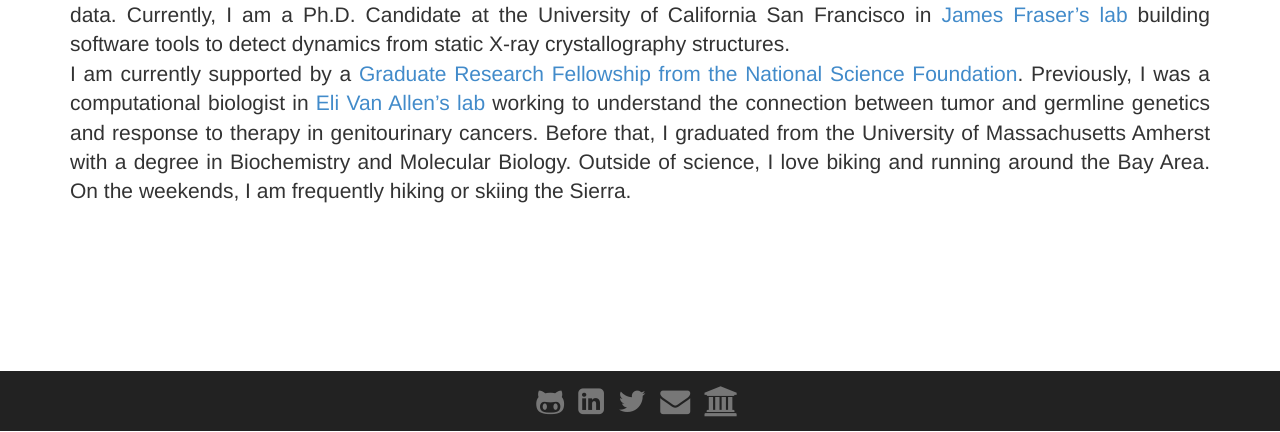
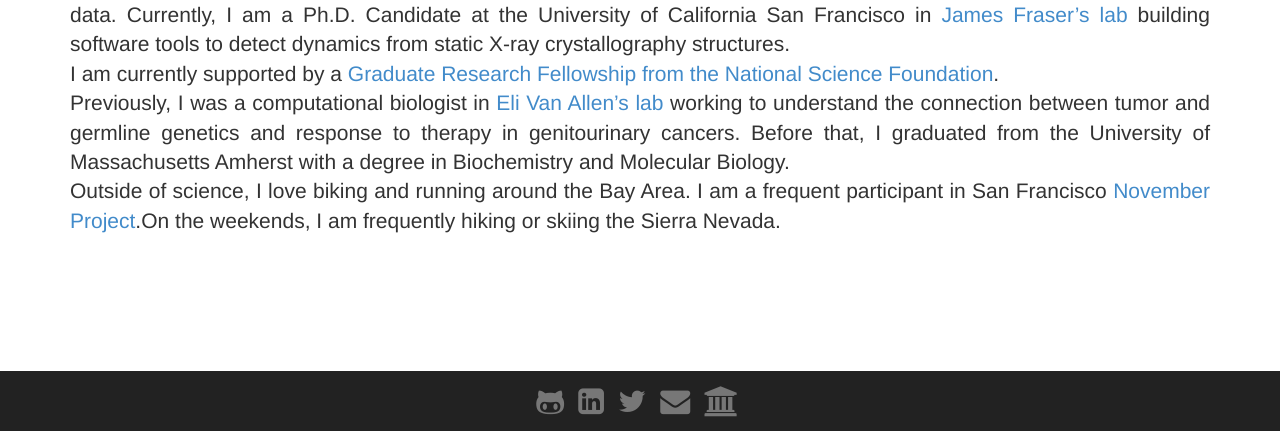
Before and after one commit to stephaniewankowicz/stephaniewankowicz.github.io, a Jekyll site: the page built from index.md, in a window 1280 px wide. Shown: the part 469-901 px from the top of the page. Built offline with Jekyll 4.4.1, drawn with Linux system fonts in a browser that asks for light colours; nearby versions of some CDN libraries; library files that are not in the unit come from our copies.

Commit message:
adding in space and fun stuff

```diff
--- a/index.md
+++ b/index.md
@@ -12,9 +12,15 @@
 <p class="lead text-justify">
 I am a computational structural biologist with a special interest in combining high throughput genomic data with structural data. Currently, I am a Ph.D. Candidate at the University of California San Francisco in [James Fraser's lab](https://fraserlab.com/) building software tools to detect dynamics from static X-ray crystallography structures.
 
+<br>
+
 I am currently supported by a [Graduate Research Fellowship from the National Science Foundation](https://www.nsfgrfp.org/).
+
+<br>
 
 Previously, I was a computational biologist in [Eli Van Allen's lab](https://vanallenlab.dana-farber.org/) working to understand the connection between tumor and germline genetics and response to therapy in genitourinary cancers. Before that, I graduated from the University of Massachusetts Amherst with a degree in Biochemistry and Molecular Biology.
 
-Outside of science, I love biking and running around the Bay Area. On the weekends, I am frequently hiking or skiing the Sierra.
+<br>
+
+Outside of science, I love biking and running around the Bay Area. I am a frequent participant in San Francisco [November Project](https://november-project.com/).On the weekends, I am frequently hiking or skiing the Sierra Nevada.
 </p>
```
